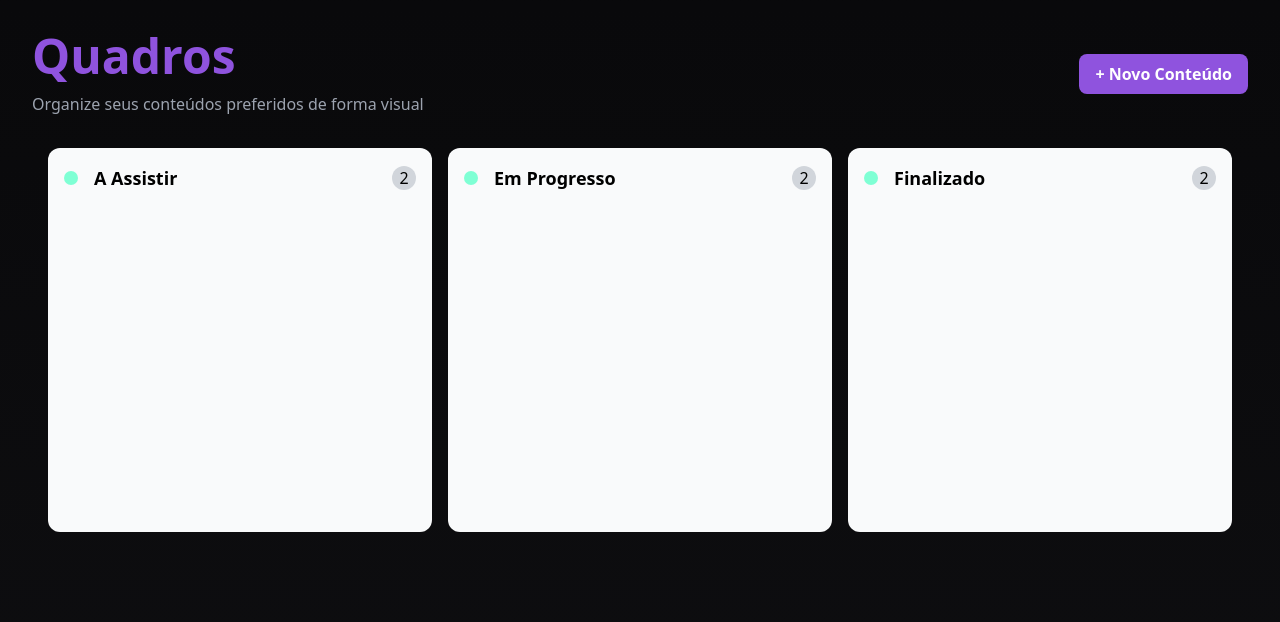
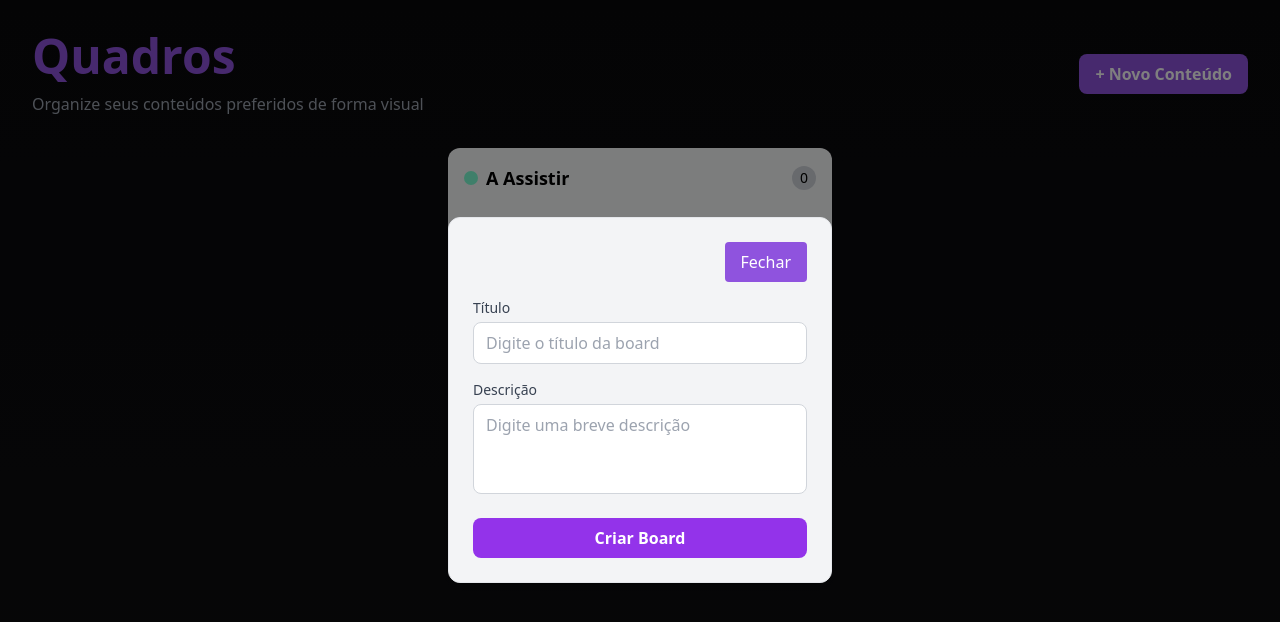
Before and after one commit to AndrewGPFranco/boards-ui, a Vue app: page /boards in a window 1280 px wide. Both pictures are taken after a click on the button "+ Novo Conteúdo". Shown: the top 622 px of the page. Built offline with nearby package versions, Linux system fonts and the light colour scheme.

Commit message:
feat: tela quase finalizada

```diff
--- a/src/components/auth/FormLogin.vue
+++ b/src/components/auth/FormLogin.vue
@@ -64,10 +64,10 @@
 <script setup lang="ts">
 import z from "zod";
 import {ref} from "vue";
+import router from "@/router";
 import useToast from "@/composables/useToast";
-import type {IUserLogin} from "@/types/interfaces/IUserLogin";
 import UserService from "@/services/UserService";
-import router from "@/router";
+import type {IUserLogin} from "@/types/interfaces/types.ts";
 
 const schema = z.object({
   email: z.email().min(5, "Email inválido").max(100, "Email muito longo"),
--- a/src/components/auth/FormRegister.vue
+++ b/src/components/auth/FormRegister.vue
@@ -155,7 +155,7 @@ import {ref} from "vue";
 import router from "@/router";
 import useToast from "@/composables/useToast";
 import UserService from "@/services/UserService";
-import type {IUserRegister} from "@/types/interfaces/IUserRegister";
+import type {IUserRegister} from "@/types/interfaces/types.ts";
 
 const toast = useToast();
 const authService = new UserService();
--- /dev/null
+++ b/src/components/kanban/AddBoard.vue
@@ -0,0 +1,87 @@
+<template>
+  <section class="flex flex-col gap-4 border border-gray-200 rounded-xl p-6 w-96 bg-gray-100 shadow-md">
+    <button
+        @click="avisaFormFechado"
+        class="ml-auto bg-textBtn text-white px-4 py-2 rounded hover:bg-purple-700"
+    >
+      Fechar
+    </button>
+
+    <form @submit.prevent="addBoard" class="flex flex-col gap-6 w-full">
+      <fieldset class="flex flex-col gap-4 border-none">
+        <legend class="sr-only">Informações da Board</legend>
+
+        <div class="flex flex-col gap-1">
+          <label for="titulo" class="text-sm font-medium text-gray-700">Título</label>
+          <input
+              id="titulo"
+              type="text"
+              v-model="item.titulo"
+              placeholder="Digite o título da board"
+              required
+              class="rounded-lg px-3 py-2 text-gray-900 placeholder-gray-400 bg-white border border-gray-300 focus:border-purple-600 focus:ring-2 focus:ring-purple-300 focus:outline-none"
+          />
+        </div>
+
+        <div class="flex flex-col gap-1">
+          <label for="descricao" class="text-sm font-medium text-gray-700">Descrição</label>
+          <textarea
+              id="descricao"
+              v-model="item.descricao"
+              placeholder="Digite uma breve descrição"
+              required
+              rows="3"
+              class="rounded-lg px-3 py-2 text-gray-900 placeholder-gray-400 bg-white border border-gray-300 focus:border-purple-600 focus:ring-2 focus:ring-purple-300 focus:outline-none resize-none"
+          ></textarea>
+        </div>
+      </fieldset>
+
+      <button
+          type="submit"
+          class="bg-purple-600 text-white py-2 px-4 rounded-lg font-semibold hover:bg-purple-700 focus:outline-none focus:ring-2 focus:ring-purple-300 transition-all"
+      >
+        Criar Board
+      </button>
+    </form>
+  </section>
+</template>
+
+<script setup lang="ts">
+import z from "zod";
+import {ref} from "vue";
+import useToast from "@/composables/useToast.ts";
+import type {IAddItem} from "@/types/interfaces/types.ts";
+
+const emit = defineEmits(["form-fechado"]);
+
+const toast = useToast();
+
+const item = ref<IAddItem>({
+  titulo: "",
+  descricao: ""
+});
+
+const schema = z.object({
+  titulo: z
+      .string()
+      .min(3, "Título muito curto!")
+      .max(25, "Título muito longo!"),
+  descricao: z
+      .string()
+      .min(5, "Descrição muito curta")
+      .max(255, "Descrição muito longa"),
+});
+
+const addBoard = () => {
+  const resultValidation = schema.safeParse(item.value);
+
+  if (!resultValidation.success) {
+    toast.error("Erro ao validar os dados");
+    return;
+  }
+}
+
+const avisaFormFechado = () => {
+  emit("form-fechado");
+}
+</script>
--- a/src/components/kanban/Board.vue
+++ b/src/components/kanban/Board.vue
@@ -1,25 +1,52 @@
 <template>
-  <section class="bg-gray-50 flex flex-col gap-4 p-4 min-h-96 min-w-96 rounded-xl">
-    <div class="flex  items-center justify-between">
-      <div class="flex gap-4 items-center">
-        <span class="status rounded-redondo"></span>
-        <h1 class="font-bold text-lg">{{ props.titulo }}</h1>
+  <section class="bg-gray-50 flex flex-col gap-4 p-4 min-h-96 min-w-96 rounded-xl overflow-y-auto">
+    <div class="flex items-center justify-between">
+      <div class="flex gap-2 items-center">
+        <span class="status rounded-full"></span>
+        <h1 class="font-bold text-lg">{{ titulo }}</h1>
       </div>
-      <p class="bg-gray-300 flex items-center justify-center rounded-full w-6 h-6">2</p>
+      <p class="bg-gray-300 flex items-center justify-center rounded-full w-6 h-6 text-sm">
+        {{ itensBoard.length }}
+      </p>
     </div>
+
+    <draggable
+        v-model="itens"
+        group="kanban"
+        item-key="id"
+        class="flex flex-col gap-3"
+        ghost-class="opacity-50"
+        drag-class="shadow-lg"
+    >
+      <template #item="{ element }">
+        <div class="bg-white shadow rounded-lg p-3 w-full cursor-move">
+          <p class="font-semibold">{{ element.titulo }}</p>
+          <p class="text-sm text-gray-600">{{ element.descricao }}</p>
+        </div>
+      </template>
+    </draggable>
   </section>
 </template>
 
 <script setup lang="ts">
+import {ref} from "vue"
+import draggable from "vuedraggable"
+
 const props = defineProps({
   titulo: {
     type: String,
     required: true,
-  }
+  },
+  itensBoard: {
+    type: Array as () => { id: number; titulo: string; descricao: string }[],
+    required: true,
+  },
 })
+
+const itens = ref([...props.itensBoard])
 </script>
 
-<style scoped lang="css">
+<style scoped>
 .status {
   height: 14px;
   width: 14px;
--- a/src/composables/useToast.ts
+++ b/src/composables/useToast.ts
@@ -1,5 +1,5 @@
 import {ref} from "vue";
-import type {IToast} from "@/types/interfaces/IToast";
+import type {IToast} from "@/types/interfaces/types.ts";
 
 let id = 0;
 const toasts = ref<Array<IToast>>([]);
--- a/src/services/UserService.ts
+++ b/src/services/UserService.ts
@@ -1,7 +1,6 @@
 import ResponseAPI from "@/utils/ResponseAPI";
 import {useAuthStore} from "@/stores/auth-store";
-import type {IUserRegister} from "@/types/interfaces/IUserRegister";
-import type {IUserLogin} from "@/types/interfaces/IUserLogin";
+import type {IUserLogin, IUserRegister} from "@/types/interfaces/types.ts";
 
 class UserService {
     private readonly authStore = useAuthStore();
--- a/src/stores/auth-store.ts
+++ b/src/stores/auth-store.ts
@@ -2,8 +2,7 @@ import {AxiosError} from "axios";
 import {defineStore} from "pinia";
 import {api} from "@/utils/AxiosInstance";
 import ResponseAPI from "@/utils/ResponseAPI";
-import type {IUserLogin} from "@/types/interfaces/IUserLogin";
-import type {IUserRegister} from "@/types/interfaces/IUserRegister";
+import type {IUserLogin, IUserRegister} from "@/types/interfaces/types.ts";
 
 export const useAuthStore = defineStore("auth-store", {
     actions: {
--- a/src/types/interfaces/IToast.ts
+++ /dev/null
@@ -1,7 +0,0 @@
-interface IToast {
-    id: number;
-    message: string;
-    type: string;
-}
-
-export type {IToast};
--- a/src/types/interfaces/IUserLogin.ts
+++ /dev/null
@@ -1,6 +0,0 @@
-interface IUserLogin {
-    email: string;
-    password: string;
-}
-
-export type {IUserLogin};
--- a/src/types/interfaces/IUserRegister.ts
+++ /dev/null
@@ -1,11 +0,0 @@
-interface IUserRegister {
-    nome: string;
-    email: string;
-    senha: string;
-    username: string;
-    nomeCompleto: string;
-    numeroTelefone: string;
-    dataNascimento: Date;
-}
-
-export type {IUserRegister};
--- /dev/null
+++ b/src/types/interfaces/types.ts
@@ -0,0 +1,25 @@
+export interface IToast {
+    id: number;
+    message: string;
+    type: string;
+}
+
+export interface IUserLogin {
+    email: string;
+    password: string;
+}
+
+export interface IUserRegister {
+    nome: string;
+    email: string;
+    senha: string;
+    username: string;
+    nomeCompleto: string;
+    numeroTelefone: string;
+    dataNascimento: Date;
+}
+
+export interface IAddItem {
+    titulo: string;
+    descricao: string;
+}
--- a/src/views/Kanban.vue
+++ b/src/views/Kanban.vue
@@ -6,24 +6,41 @@
         <p class="text-gray-400">Organize seus conteúdos preferidos de forma visual</p>
       </div>
       <div>
-        <button class="bg-btn p-2 pr-4 pl-4 text-white font-bold rounded-lg">+ Novo Conteúdo</button>
+        <button
+            class="bg-btn p-2 pr-4 pl-4 text-white font-bold rounded-lg"
+            @click="showFormBoard"
+        >
+          + Novo Conteúdo
+        </button>
       </div>
     </section>
+
+    <div
+        v-if="exibirFormularioNovaBoard"
+        class="fixed inset-0 flex items-center justify-center bg-black/50 z-50"
+    >
+      <AddBoard
+        @form-fechado="showFormBoard"
+      />
+    </div>
 
     <section class="flex justify-center items-center gap-4 mt-8">
       <Board
           titulo="A Assistir"
-      />
-      <Board
-          titulo="Em Progresso"
-      />
-      <Board
-          titulo="Finalizado"
+          :itens-board="[]"
       />
     </section>
   </main>
 </template>
 
 <script setup lang="ts">
+import {ref} from "vue";
 import Board from "@/components/kanban/Board.vue";
+import AddBoard from "@/components/kanban/AddBoard.vue";
+
+const exibirFormularioNovaBoard = ref<boolean>(false);
+
+const showFormBoard = () => {
+  exibirFormularioNovaBoard.value = !exibirFormularioNovaBoard.value;
+}
 </script>
```
